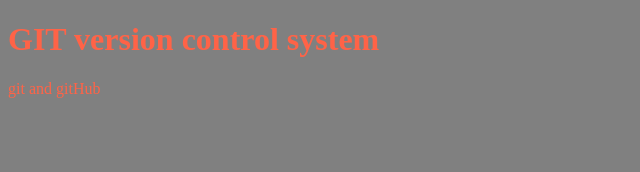
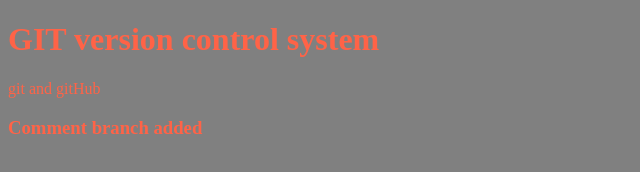
Before and after one commit to ishtiaqahammed97/learning-gitHub, a plain HTML site: page index.html in a window 1280 px wide. Shown: the whole page, without its empty margins (0-640 px from the left). Drawn offline with Linux system fonts and the light colour scheme.

Commit message:
added comment branch

```diff
--- a/index.html
+++ b/index.html
@@ -10,6 +10,7 @@
 <body>
     <h1>GIT version control system</h1>
     <p>git and gitHub</p>
+    <h3><strong>Comment branch added</strong></h3>
 
     <script src="./main.js"></script>
 </body>
--- a/main.js
+++ b/main.js
@@ -1 +1,3 @@
 console.log('connected!');
+
+console.log('added comment branch');
```
Also changed, not shown: Version Control System-VCS.txt.
